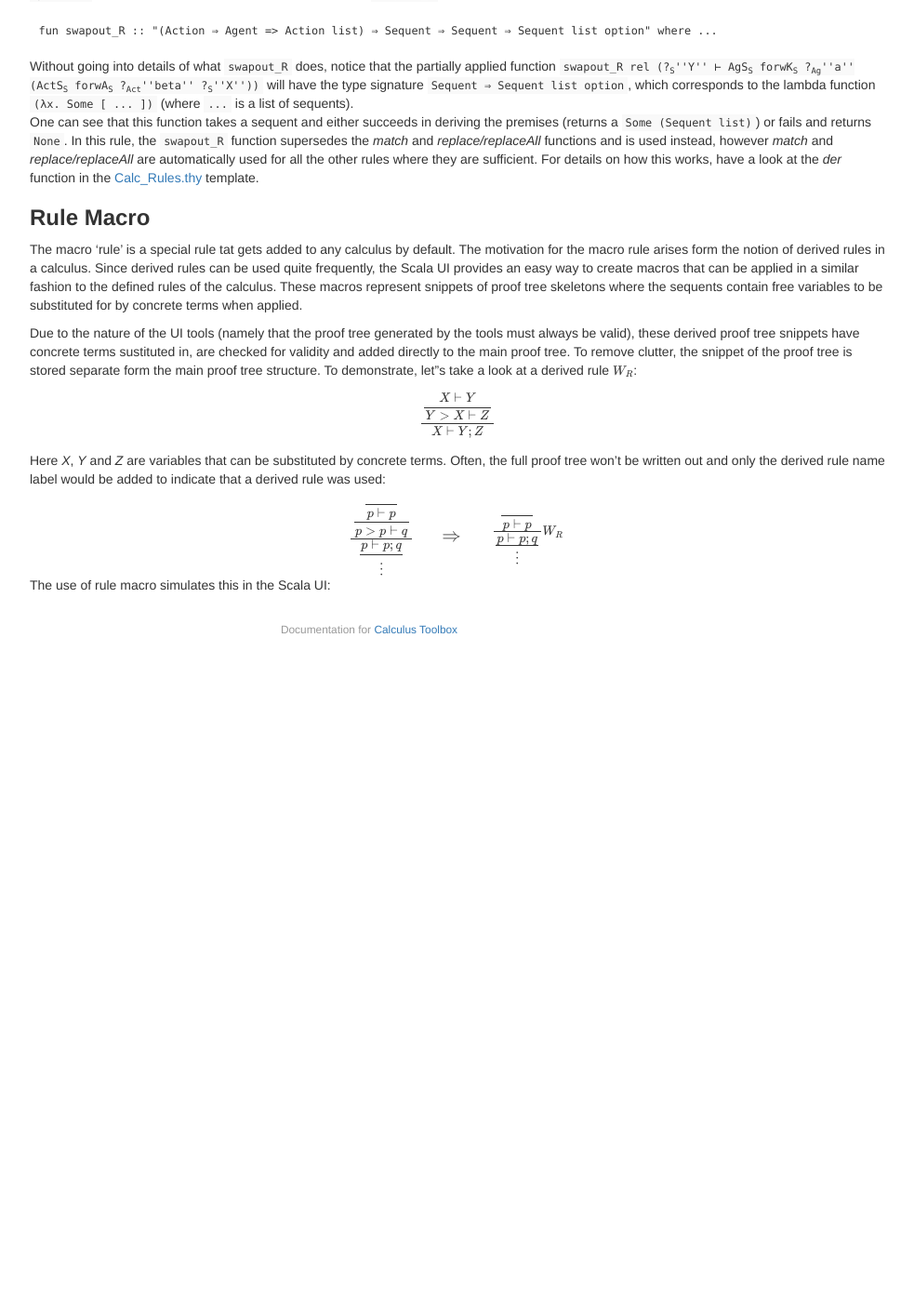
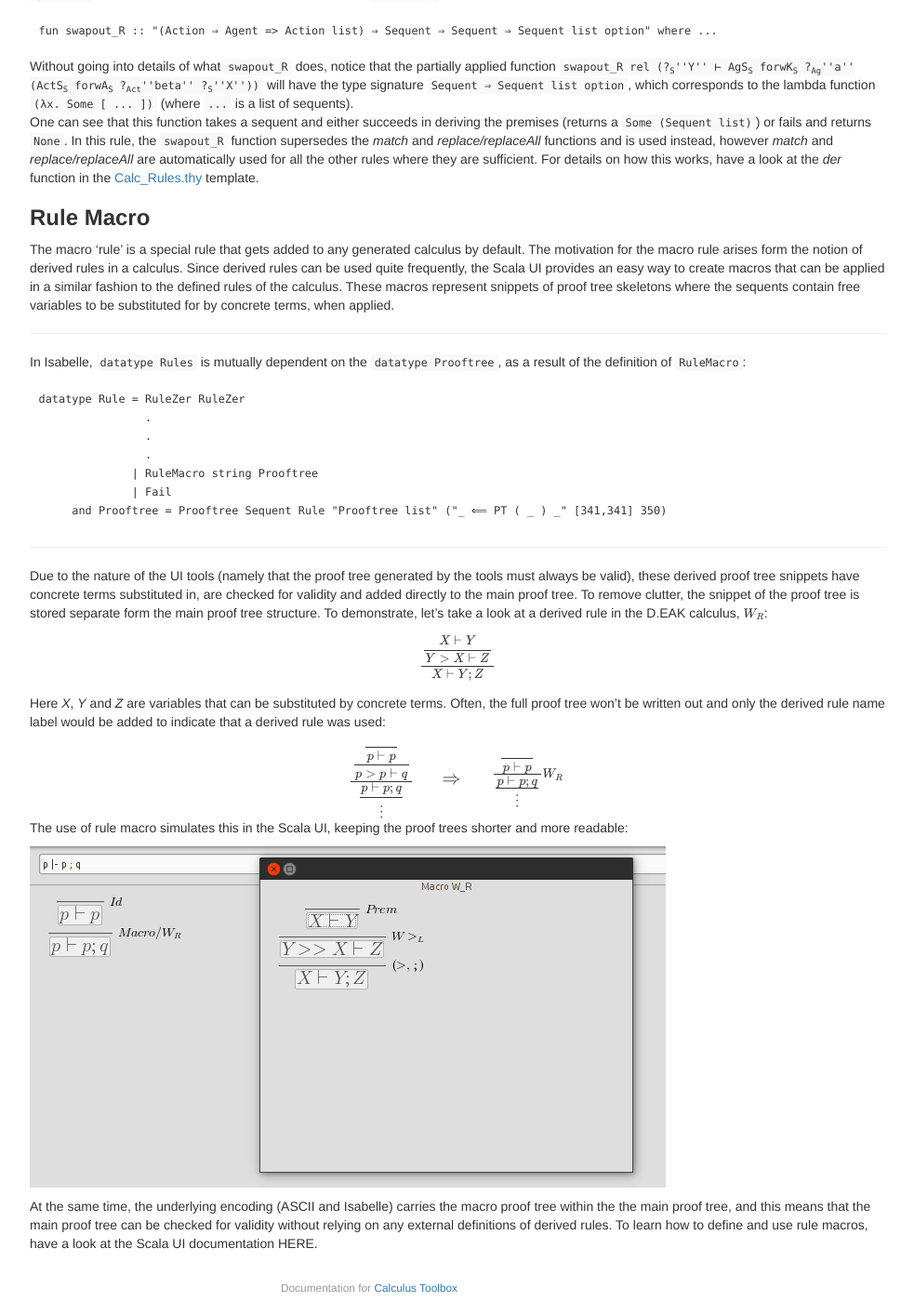
Before and after one commit to goodlyrottenapple/calculus-toolbox, a Jekyll site: the page built from _posts/2015-04-24-calculus-encoding.md, in a window 1280 px wide and 1400 px high, scrolled down 5042 px. Shown: the whole window at 93% size, without its empty margins (243-1226 px from the left). Built offline with Jekyll 4.4.1, drawn with Linux system fonts in a browser that asks for light colours; nearby versions of some CDN libraries; formulas are drawn with MathJax 3; a style sheet for code colours, icons or effects is not loaded; before the commit the page ends 5748 px from its top, so only the background shows below that.

Commit message:
001010101001010101

```diff
--- a/_posts/2015-04-24-calculus-encoding.md
+++ b/_posts/2015-04-24-calculus-encoding.md
@@ -240,9 +240,25 @@
 
 ### Rule Macro
 
-The macro 'rule' is a special rule tat gets added to any calculus by default. The motivation for the macro rule arises form the notion of derived rules in a calculus. Since derived rules can be used quite frequently, the Scala UI provides an easy way to create macros that can be applied in a similar fashion to the defined rules of the calculus. These macros represent snippets of proof tree skeletons where the sequents contain free variables to be substituted for by concrete terms when applied.
+The macro 'rule' is a special rule that gets added to any generated calculus by default. The motivation for the macro rule arises form the notion of derived rules in a calculus. Since derived rules can be used quite frequently, the Scala UI provides an easy way to create macros that can be applied in a similar fashion to the defined rules of the calculus. These macros represent snippets of proof tree skeletons where the sequents contain free variables to be substituted for by concrete terms, when applied.
 
-Due to the nature of the UI tools (namely that the proof tree generated by the tools must always be valid), these derived proof tree snippets have concrete terms sustituted in, are checked for validity and added directly to the main proof tree. To remove clutter, the snippet of the proof tree is stored separate form the main proof tree structure. To demonstrate, let"s take a look at a derived rule $W_R$:
+- - -
+
+In Isabelle, `datatype Rules` is mutually dependent on the `datatype Prooftree`, as a result of the definition of `RuleMacro`:
+
+~~~
+datatype Rule = RuleZer RuleZer
+                .
+                .
+                .
+              | RuleMacro string Prooftree
+              | Fail
+     and Prooftree = Prooftree Sequent Rule "Prooftree list" ("_ ⟸ PT ( _ ) _" [341,341] 350)
+~~~
+
+- - -
+
+Due to the nature of the UI tools (namely that the proof tree generated by the tools must always be valid), these derived proof tree snippets have concrete terms substituted in, are checked for validity and added directly to the main proof tree. To remove clutter, the snippet of the proof tree is stored separate form the main proof tree structure. To demonstrate, let's take a look at a derived rule in the D.EAK calculus, $W_R$:
 
 $$\frac{\displaystyle \frac
 {X \vdash Y}
@@ -252,6 +268,10 @@
 Here _X_, _Y_ and _Z_ are variables that can be substituted by concrete terms. Often, the full proof tree won't be written out and only the derived rule name label would be added to indicate that a derived rule was used:
 
 {: .centering style="width:20em;margin-left:auto;margin-right:auto"}
-| $\frac{\displaystyle \frac {\displaystyle \frac{}{p \vdash p}} {p > p \vdash q} } {\displaystyle \frac {p \vdash p ; q} {\vdots} }$ |  $\\\\ \Large\Rightarrow$ |$\frac{\displaystyle \frac{}{p \vdash p}} {\frac{\displaystyle p \vdash p ; q} {\displaystyle \vdots}} W_R$ |
+| $\frac{\displaystyle \frac {\displaystyle \frac{}{p \vdash p}} {p > p \vdash q} } {\displaystyle \frac {p \vdash p ; q} {\vdots} }$ |  $\Large\Rightarrow$ |$\frac{\displaystyle \frac{}{p \vdash p}} {\frac{\displaystyle p \vdash p ; q} {\displaystyle \vdots}} W_R$ |
 
-The use of rule macro simulates this in the Scala UI:
+The use of rule macro simulates this in the Scala UI, keeping the proof trees shorter and more readable:
+
+![scala ui proof tree macro](https://raw.githubusercontent.com/goodlyrottenapple/calculus-toolbox/gh-pages/_files/scala_gui_pt_macro.png)
+
+At the same time, the underlying encoding (ASCII and Isabelle) carries the macro proof tree within the the main proof tree, and this means that the main proof tree can be checked for validity without relying on any external definitions of derived rules. To learn how to define and use rule macros, have a look at the Scala UI documentation HERE.
```
